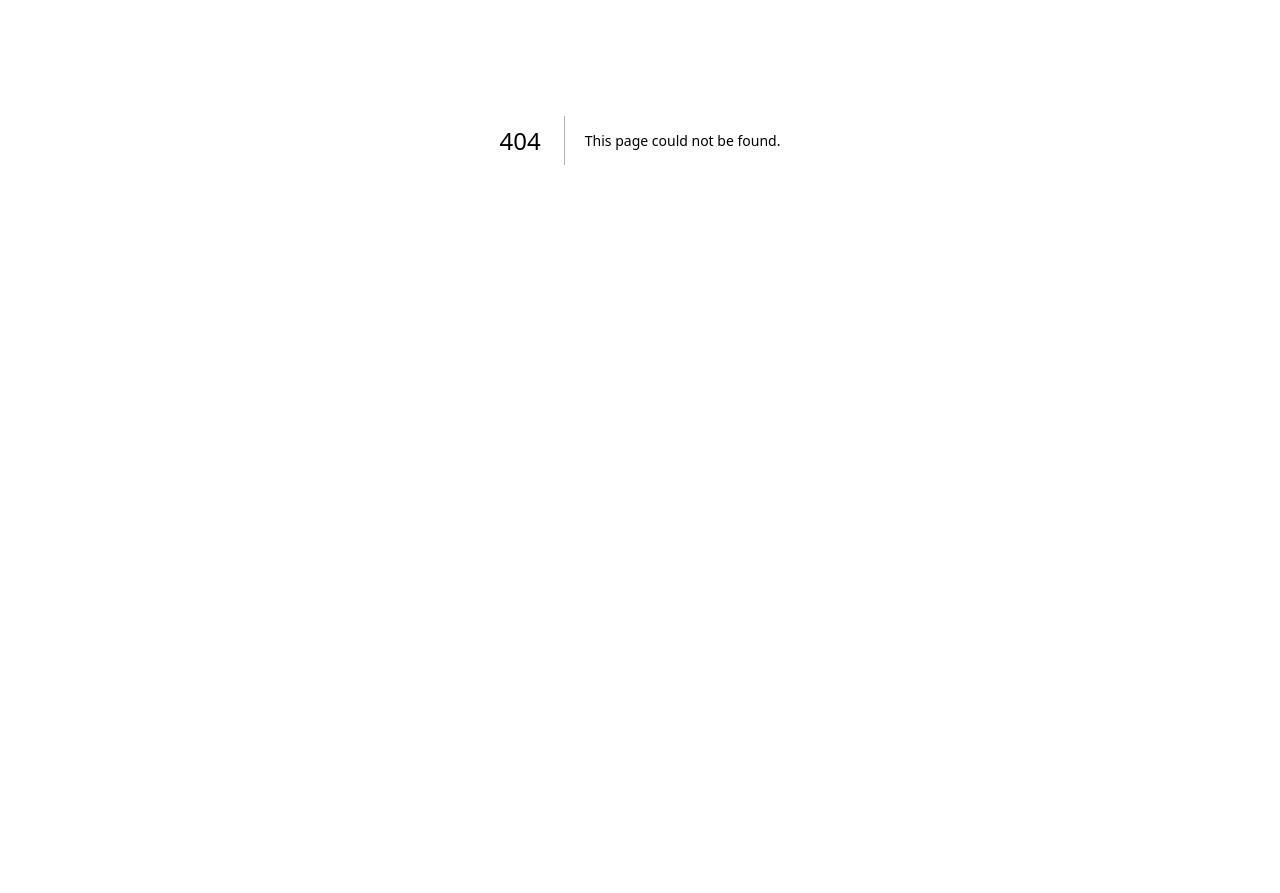
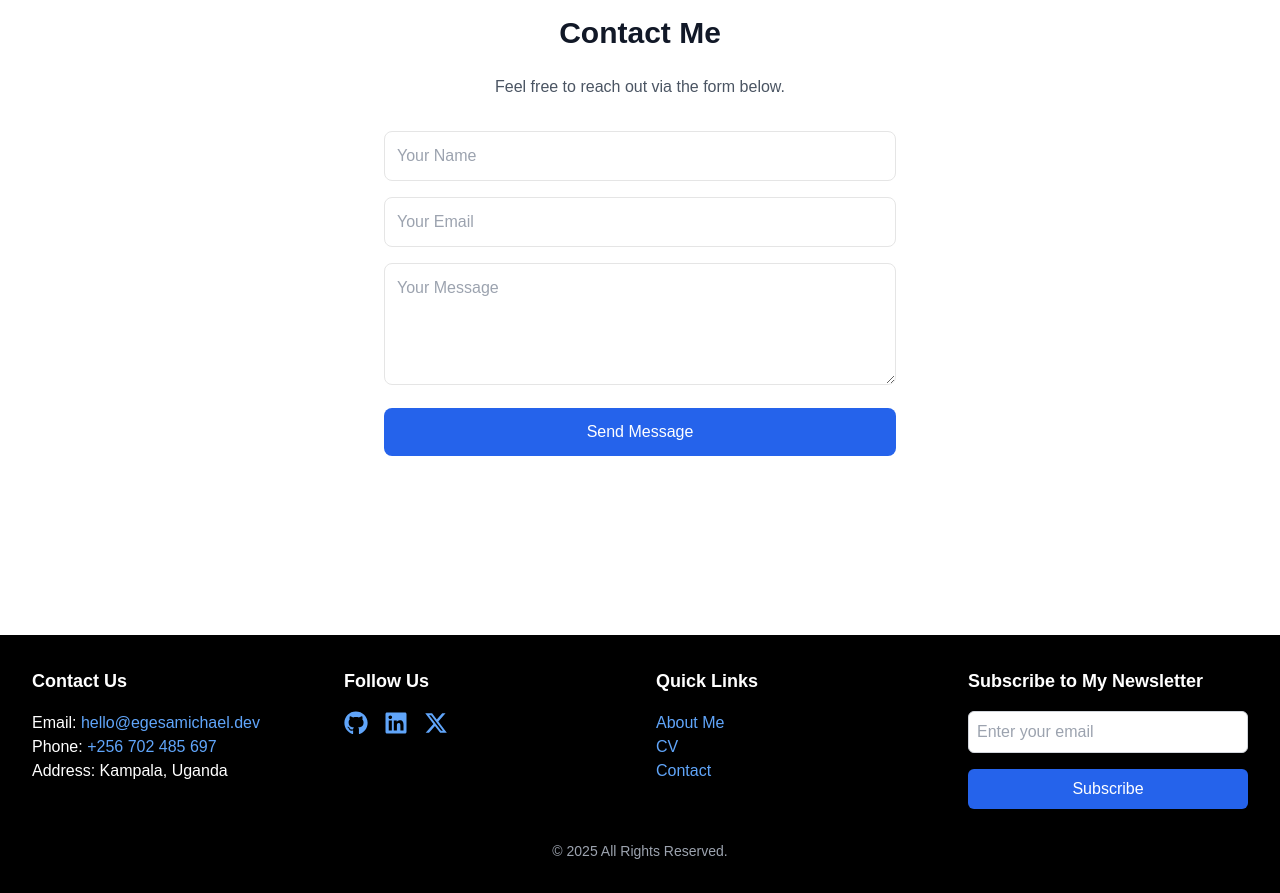
Before and after one commit to egesamichael/myportfolio, a Next.js app: page /contact in a window 1280 px wide. Before the commit this address had no page. Shown: the part 260-1153 px from the top of the page. Before the commit the page ends 800 px from the top, so only its background shows below. Built offline with nearby package versions, Linux system fonts and the light colour scheme.

Commit message:
Footer fix

```diff
--- /dev/null
+++ b/src/app/contact/page.tsx
@@ -0,0 +1,43 @@
+import Footer from "@/components/footer";
+import Header from "@/components/header";
+
+export default function Contact() {
+    return (
+        <>
+       <Header />
+      <div className="flex flex-col items-center justify-center min-h-screen p-4">
+        <h1 className="text-3xl font-semibold text-gray-900 dark:text-white mb-6">
+          Contact Me
+        </h1>
+        <p className="text-gray-600 dark:text-gray-300 text-center mb-8">
+          Feel free to reach out via the form below.
+        </p>
+
+        <form className="w-full max-w-lg space-y-4">
+          <input
+            type="text"
+            placeholder="Your Name"
+            className="w-full p-3 border rounded-lg dark:bg-gray-800 dark:border-gray-700 dark:text-white"
+          />
+          <input
+            type="email"
+            placeholder="Your Email"
+            className="w-full p-3 border rounded-lg dark:bg-gray-800 dark:border-gray-700 dark:text-white"
+          />
+          <textarea
+            rows={4}
+            placeholder="Your Message"
+            className="w-full p-3 border rounded-lg dark:bg-gray-800 dark:border-gray-700 dark:text-white"
+          ></textarea>
+          <button
+            type="submit"
+            className="w-full bg-blue-600 text-white py-3 rounded-lg hover:bg-blue-700 transition"
+          >
+            Send Message
+          </button>
+        </form>
+      </div>
+      <Footer />
+      </>
+    );
+  }
--- a/src/components/footer.tsx
+++ b/src/components/footer.tsx
@@ -10,7 +10,7 @@ const Footer = () => {
           <div>
             <h4 className="text-lg font-semibold mb-4">Contact Us</h4>
             <ul>
-              <li>Email: <a href="mailto:egesa@praisewebsolutions.com" className="text-blue-400 hover:text-blue-300">egesa@praisewebsolutions.com</a></li>
+              <li>Email: <a href="mailto:egesa@praisewebsolutions.com" className="text-blue-400 hover:text-blue-300">hello@egesamichael.dev</a></li>
               <li>Phone: <a href="tel:+256702485697" className="text-blue-400 hover:text-blue-300">+256 702 485 697</a></li>
               <li>Address: Kampala, Uganda</li>
             </ul>
@@ -21,17 +21,17 @@ const Footer = () => {
             <h4 className="text-lg font-semibold mb-4">Follow Us</h4>
             <ul className="flex space-x-4">
               <li>
-                <a href="https://github.com/praisewebsolutions" target="_blank" rel="noopener noreferrer" className="text-blue-400 hover:text-blue-300 text-2xl">
+                <a href="https://github.com/egesamichael" target="_blank" rel="noopener noreferrer" className="text-blue-400 hover:text-blue-300 text-2xl">
                   <FaGithub />
                 </a>
               </li>
               <li>
-                <a href="https://linkedin.com/company/praisewebsolutions" target="_blank" rel="noopener noreferrer" className="text-blue-400 hover:text-blue-300 text-2xl">
+                <a href="https://www.linkedin.com/in/egmich92/" target="_blank" rel="noopener noreferrer" className="text-blue-400 hover:text-blue-300 text-2xl">
                   <FaLinkedin />
                 </a>
               </li>
               <li>
-                <a href="https://twitter.com/praisewebsolutions" target="_blank" rel="noopener noreferrer" className="text-blue-400 hover:text-blue-300 text-2xl">
+                <a href="https://x.com/egesamicheal" target="_blank" rel="noopener noreferrer" className="text-blue-400 hover:text-blue-300 text-2xl">
                   <FaXTwitter />
                 </a>
               </li>
@@ -46,7 +46,7 @@ const Footer = () => {
                 <a href="/about" className="text-blue-400 hover:text-blue-300">About Me</a>
               </li>
               <li>
-                <a href="#" className="text-blue-400 hover:text-blue-300">CV</a>
+                <a href="Egesa_CV.pdf" className="text-blue-400 hover:text-blue-300">CV</a>
               </li>
               <li>
                 <a href="/contact" className="text-blue-400 hover:text-blue-300">Contact</a>
@@ -56,7 +56,7 @@ const Footer = () => {
 
           {/* Newsletter Signup */}
           <div>
-            <h4 className="text-lg font-semibold mb-4">Subscribe to Our Newsletter</h4>
+            <h4 className="text-lg font-semibold mb-4">Subscribe to My Newsletter</h4>
             <form action="#" method="POST" className="space-y-4">
               <input
                 type="email"
--- a/src/components/header.tsx
+++ b/src/components/header.tsx
@@ -31,7 +31,7 @@ export default function Header() {
             {[
               { name: "Home", path: "/" },
               { name: "About Me", path: "/about" },
-              { name: "Let's Talk", path: "#" },
+              { name: "Let's Talk", path: "/contact" },
               { name: "Blog", path: "/blog" },
             ].map((item) => (
               <li key={item.name} className="w-full lg:w-auto">
```
